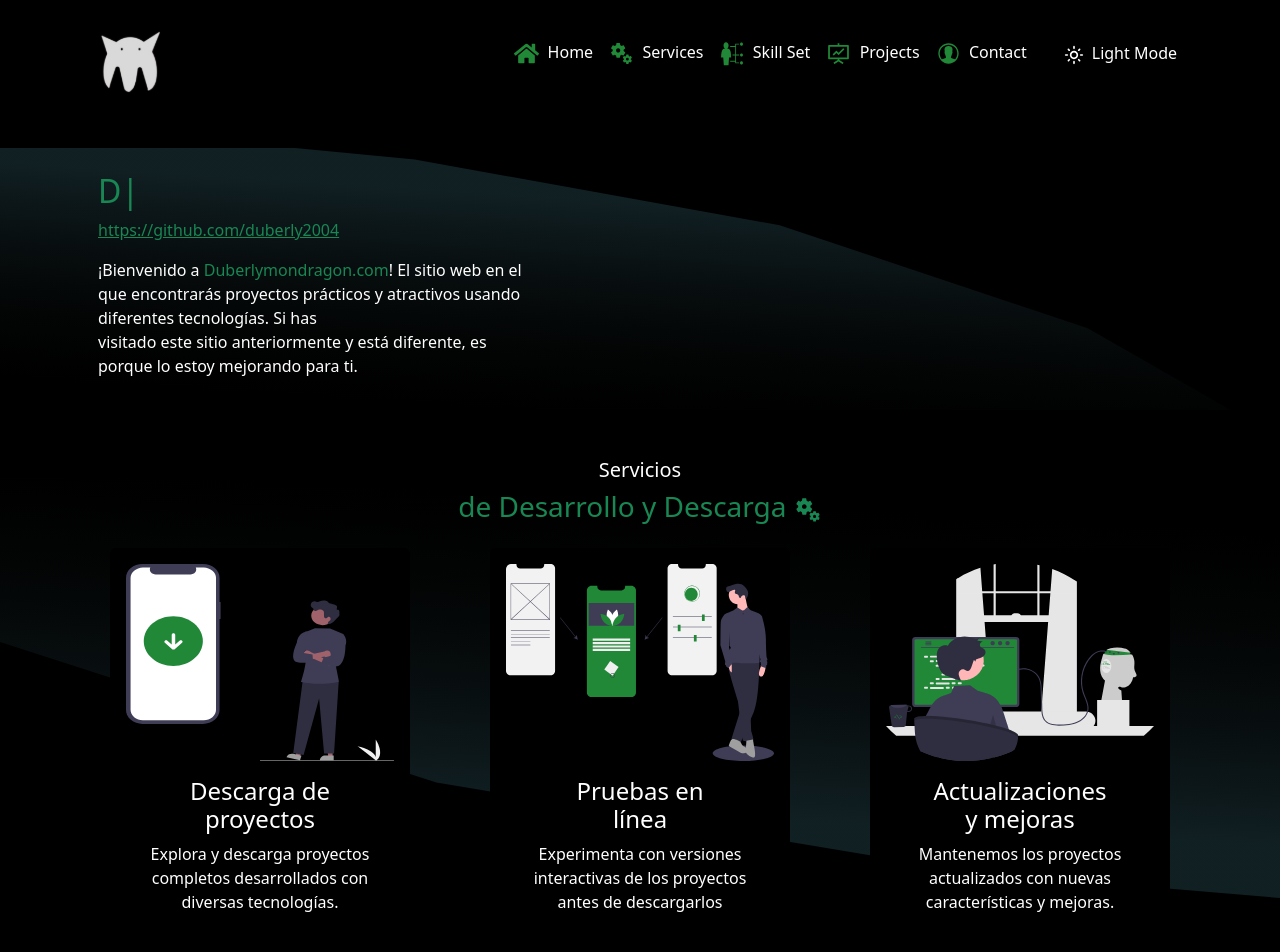
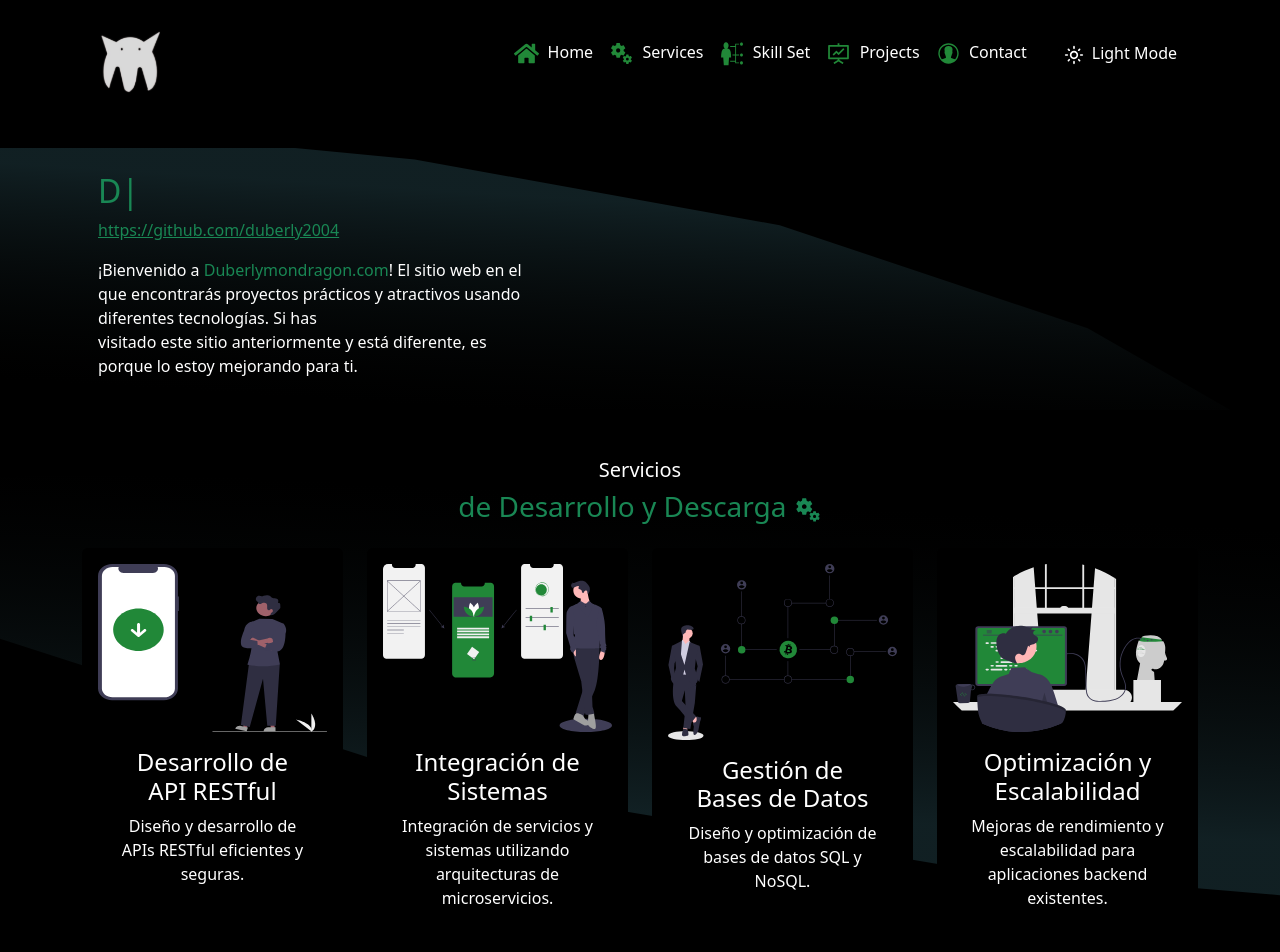
Before and after one commit to DuberlyIvanMondragonManchay/personal-website, a React (Vite) app: page /#/ in a window 1280 px wide. Shown: the top 952 px of the page. Built offline with nearby package versions, Linux system fonts and the light colour scheme.

Commit message:
🚀 Update: info

```diff
--- a/src/components/sections/MyServicesSection.jsx
+++ b/src/components/sections/MyServicesSection.jsx
@@ -8,6 +8,7 @@ import CardMyServicess from '../cards/CardMyServices';
 import imgDownloadOfProjects from '../../img/download-of-projects.svg';
 import imgOnlineTests from '../../img/online-tests.svg';
 import imgImprovementsAndUpdates from '../../img/improvements-and-updates.svg';
+import imgAlgoritmes from '../../img/img-algoritmes.svg';
 
 import {MdMiscellaneousServices} from 'react-icons/md';
 function MyServicesSection() {
@@ -17,30 +18,38 @@ function MyServicesSection() {
             <Container className='mt-5 mb-5 h-100 text-center'>
             <h5 style={{color:colorContent}}>Servicios </h5>
             <h3 className='text-success'>de Desarrollo y Descarga <MdMiscellaneousServices/></h3>
-            <Row  xs={1} md={3} className='g-4 pt-3'>
+            <Row  xs={1} md={4} className='g-4 pt-3'>
                 <Col>
                     <CardMyServicess
                     img={imgDownloadOfProjects}
-                    cardTitle1='Descarga de'
-                    cardTitle2='proyectos'
-                    cardText='Explora y descarga proyectos completos desarrollados con diversas tecnologías.'/>
+                    cardTitle1='Desarrollo de'
+                    cardTitle2='API RESTful'
+                    cardText='Diseño y desarrollo de APIs RESTful eficientes y seguras.'/>
                 </Col>
 
                 <Col >
                     <CardMyServicess
                         img={imgOnlineTests}
-                        cardTitle1={`Pruebas en`}
-                        cardTitle2={`línea`}
-                        cardText={'Experimenta con versiones interactivas de los proyectos antes de descargarlos'}
+                        cardTitle1={`Integración de`}
+                        cardTitle2={`Sistemas`}
+                        cardText={'Integración de servicios y sistemas utilizando arquitecturas de microservicios.'}
                         />
                 </Col>
 
                 <Col>
                     <CardMyServicess
+                        img={imgAlgoritmes}
+                        cardTitle1={'Gestión de'}
+                        cardTitle2={'Bases de Datos'}
+                        cardText={'Diseño y optimización de bases de datos SQL y NoSQL.'}
+                    />
+                </Col>
+                <Col>
+                    <CardMyServicess
                         img={imgImprovementsAndUpdates}
-                        cardTitle1={'Actualizaciones'}
-                        cardTitle2={'y mejoras'}
-                        cardText={'Mantenemos los proyectos actualizados con nuevas características y mejoras.'}
+                        cardTitle1={'Optimización y'}
+                        cardTitle2={'Escalabilidad'}
+                        cardText={'Mejoras de rendimiento y escalabilidad para aplicaciones backend existentes.'}
                     />
                 </Col>
 
--- a/src/components/sections/RecentProjectSection.jsx
+++ b/src/components/sections/RecentProjectSection.jsx
@@ -76,7 +76,7 @@ function RecentProjectSection() {
         <div id='miproyects'>
             <Container className='text-center mb-5'>
                 <h3 className='text-success'><span style={{color:colorContent}} >Proyectos</span> Recientes <IconProject/></h3>
-                <p style={{color:colorContent}} className='p-4'>Explora nuestros proyectos recientes, fusionando tecnologías para soluciones innovadoras. Simplifica tareas, mejora la productividad <br className='d-none d-md-flex'/> y brinda experiencias excepcionales. Encuentra la solución perfecta para tus necesidades tecnológicas.</p>
+                <p style={{color:colorContent}} className='p-4'>Explora mis proyectos recientes, fusionando tecnologías para soluciones innovadoras.</p>
 
                 <div className='d-flex flex-wrap justify-content-center'>
                     {projects.map((project,index)=>(
--- a/src/components/sections/SkillSetSection.jsx
+++ b/src/components/sections/SkillSetSection.jsx
@@ -18,7 +18,7 @@ export default function SkillSet() {
     const {colorContent} = useContext(ColorContext)
     return (
         <div id="skill">
-            <h3 className='text-center text-success'><span style={{ color:colorContent }}>Tecnologias</span> Usadas <GiSkills/></h3>
+            <h3 className='text-center text-success'><span style={{ color:colorContent }}>Skill </span> Set <GiSkills/></h3>
             <div className='mt-5 d-flex flex-wrap justify-content-center'>
                 <CardSkillSet text="Docker" img={docker} starts={5}/>
                 <CardSkillSet text="TypeScript" img={ts} starts={5}/>
```
Also changed, not shown: src/img/img-algoritmes.svg (added).
